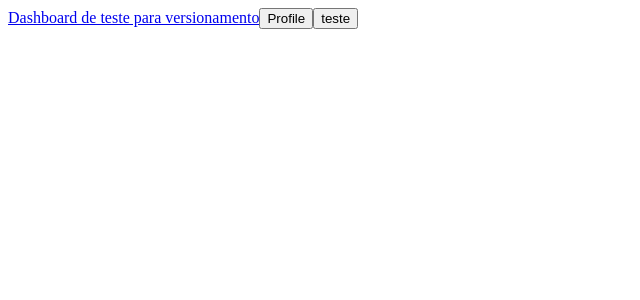
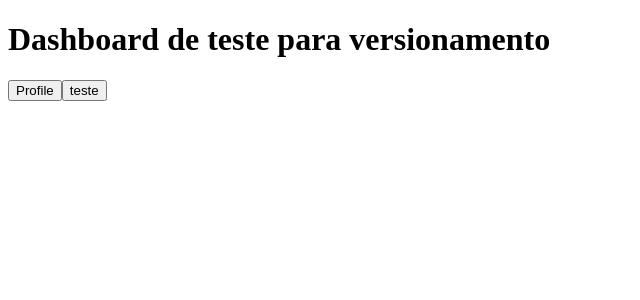
Before and after one commit to Andre-Jaques/Teste-rotas, a React (Create React App) app: page / in a window 1280 px wide. Shown: the top 300 px of the page, without its empty margins (0-640 px from the left). Built offline with nearby package versions, Linux system fonts and the light colour scheme.

Commit message:
modificando titulo do dashboard

```diff
--- a/src/pages/Dashboard.js
+++ b/src/pages/Dashboard.js
@@ -7,7 +7,7 @@ function Dashboard() {
 
   return (
     <>
-      <a href="/Profile">Dashboard de teste para versionamento</a>
+      <h1>Dashboard de teste para versionamento</h1>
       <button onClick={()=> navigate('/Profile')}>Profile</button>
       <button onClick={()=> navigate('/Teste')}>teste</button>
     </>
```
